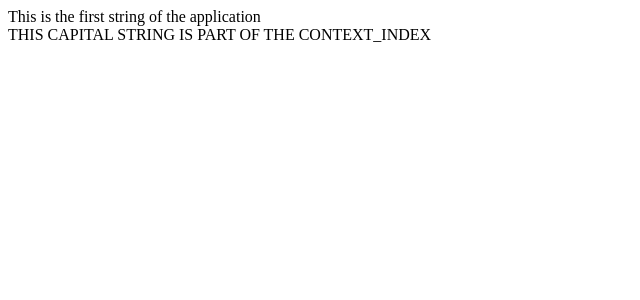
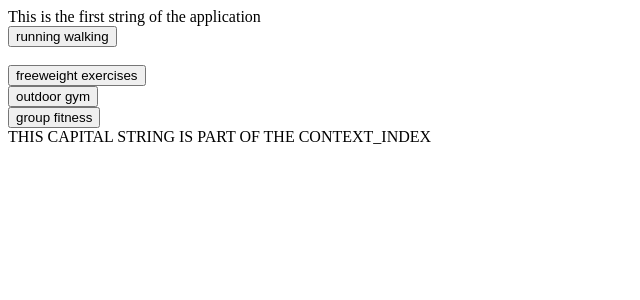
Before and after one commit to ferocemarcello/park_displays, a Django app: page /park_displays_app/ in a window 1280 px wide. Shown: the top 300 px of the page, without its empty margins (0-640 px from the left). Run offline with Django 3.2, Linux system fonts and the light colour scheme.

Commit message:
added four main buttons to the start page for the main activities

```diff
--- /dev/null
+++ b/park_displays/park_displays_app/forms.py
@@ -0,0 +1 @@
+from django import forms
--- a/park_displays/park_displays_app/templates/park_displays_app/index.html
+++ b/park_displays/park_displays_app/templates/park_displays_app/index.html
@@ -6,6 +6,23 @@
 </head>
 <body>
 This is the first string of the application<br>
+<form action='runwalk' method='POST'>
+    {% csrf_token %}
+<button type='submit'> running walking</button>
+</form>
+<br>
+<form action='freeweight' method='POST'>
+    {% csrf_token %}
+<button type='submit'> freeweight exercises</button>
+</form>
+<form action='outdoorgym' method='POST'>
+    {% csrf_token %}
+<button type='submit'> outdoor gym</button>
+</form>
+<form action='groupfitness' method='POST'>
+    {% csrf_token %}
+<button type='submit'>group fitness</button>
+</form>
 {{ context }}
 </body>
 </html>
--- a/park_displays/park_displays_app/urls.py
+++ b/park_displays/park_displays_app/urls.py
@@ -11,4 +11,8 @@ path('similarusers', views.similarusers, name='similarusers'),
 path('social', views.social, name='social'),
 path('sportrec', views.sportrec, name='sportrec'),
 path('weather', views.weather, name='weather'),
+path('outdoorgym', views.outdoorgym, name='outdoorgym'),
+path('runwalk', views.runwalk, name='runwalk'),
+path('freeweight', views.freeweight, name='freeweight'),
+path('groupfitness', views.groupfitness, name='groupfitness'),
 ]
--- a/park_displays/park_displays_app/views.py
+++ b/park_displays/park_displays_app/views.py
@@ -69,10 +69,12 @@ def freeweight(request):
     context = {
         'context': "THIS CAPITAL STRING IS PART OF THE CONTEXT_FREEWEIGHT_EXERCISES",
     }
+    return HttpResponse(template.render(context, request))
 
-def freeweight(request):
+
+def groupfitness(request):
     template = loader.get_template('park_displays_app/index.html')
     context = {
-        'context': "THIS CAPITAL STRING IS PART OF THE CONTEXT_OUTDOOR_FITNESS",
+        'context': "THIS CAPITAL STRING IS PART OF THE CONTEXT_groupfitness",
     }
     return HttpResponse(template.render(context, request))
```
